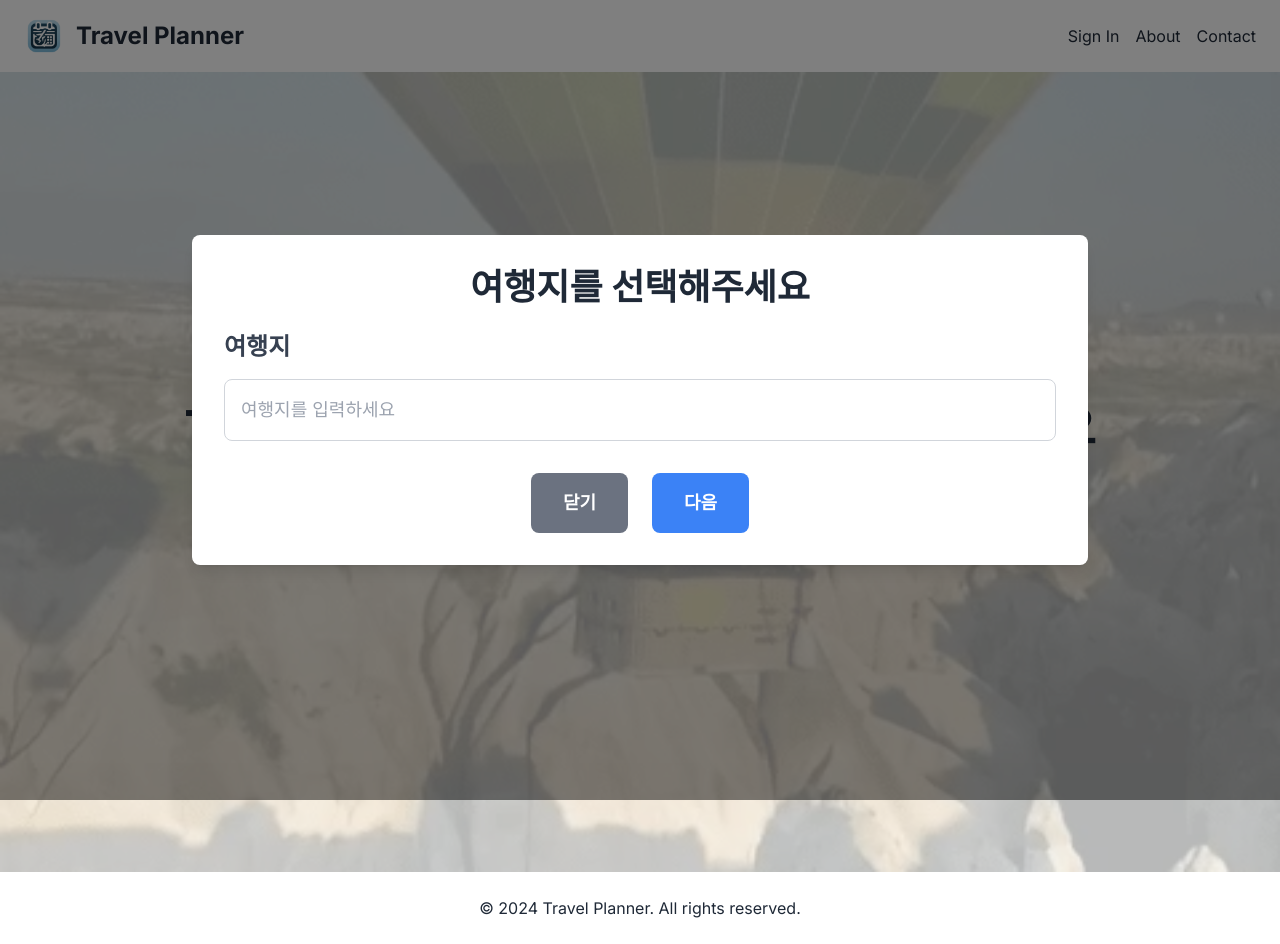
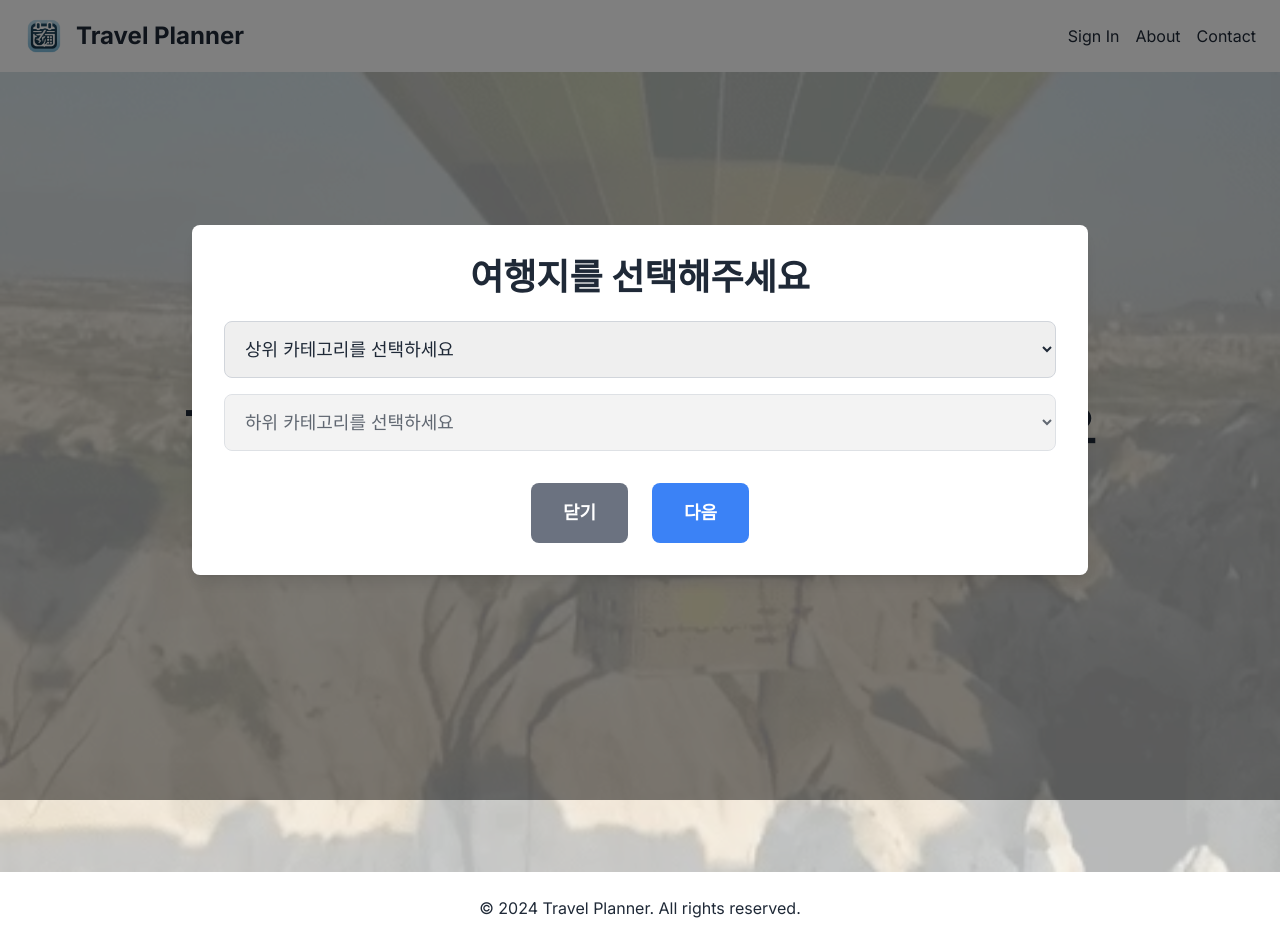
Before and after one commit to rud2403/travelplanner-client, a Next.js app: page / in a window 1280 px wide. Both pictures are taken after a click on the button "일정 만들기". Built offline with nearby package versions, Linux system fonts and the light colour scheme.

Commit message:
feat : 여행지 선택 모달 데이터 추가 및 변경

```diff
--- a/src/containers/picker/locationPicker.tsx
+++ b/src/containers/picker/locationPicker.tsx
@@ -1,11 +1,12 @@
-import React from 'react';
+import React, { useState } from 'react';
 import PickerModal from '@/components/modal/pickerModal';
+import { travelLocations } from '@/data/travelLocations'; // 데이터 파일 임포트
 
 interface LocationPickerModalProps {
   onClose: () => void;
   onNext: () => void;
-  destination: string; // 도착지를 여행지로 변경
-  setDestination: (value: string) => void; // 여행지 설정 함수
+  destination: string;
+  setDestination: (value: string) => void;
 }
 
 const LocationPickerModal: React.FC<LocationPickerModalProps> = ({
@@ -14,17 +15,47 @@ const LocationPickerModal: React.FC<LocationPickerModalProps> = ({
   destination,
   setDestination,
 }) => {
+  const [country, setCountry] = useState<string>('');
+  const [city, setCity] = useState<string>('');
+
+  const handleCountryChange = (e: React.ChangeEvent<HTMLSelectElement>) => {
+    setCountry(e.target.value);
+    setCity(''); // Reset city when country changes
+  };
+
+  const handleCityChange = (e: React.ChangeEvent<HTMLSelectElement>) => {
+    setCity(e.target.value);
+    setDestination(`${country} - ${e.target.value}`);
+  };
+
   return (
     <PickerModal title="여행지를 선택해주세요" onClose={onClose} onNext={onNext}>
       <div className="mb-6">
-        <label className="block text-2xl mb-4 font-semibold text-gray-700">여행지</label>
-        <input
-          type="text"
+        <select
+          className="w-full p-4 mb-4 text-lg rounded-lg border border-gray-300 focus:outline-none focus:ring-2 focus:ring-blue-500 text-gray-800"
+          value={country}
+          onChange={handleCountryChange}
+        >
+          <option value="" disabled>상위 카테고리를 선택하세요</option>
+          {Object.keys(travelLocations).map((country) => (
+            <option key={country} value={country}>
+              {country}
+            </option>
+          ))}
+        </select>
+        <select
           className="w-full p-4 text-lg rounded-lg border border-gray-300 focus:outline-none focus:ring-2 focus:ring-blue-500 text-gray-800"
-          value={destination}
-          onChange={(e) => setDestination(e.target.value)}
-          placeholder="여행지를 입력하세요"
-        />
+          value={city}
+          onChange={handleCityChange}
+          disabled={!country}
+        >
+          <option value="" disabled>하위 카테고리를 선택하세요</option>
+          {country && travelLocations[country].map((city) => (
+            <option key={city} value={city}>
+              {city}
+            </option>
+          ))}
+        </select>
       </div>
     </PickerModal>
   );
--- /dev/null
+++ b/src/data/travelLocations.ts
@@ -0,0 +1,7 @@
+// src/data/travelLocations.ts
+
+export const travelLocations: { [key: string]: string[] } = {
+    일본: ['오사카', '도쿄', '후쿠오카'],
+    미국: ['뉴욕', '로스앤젤레스', '시카고'],
+    베트남: ['하노이', '호치민', '다낭'],
+  };
```
